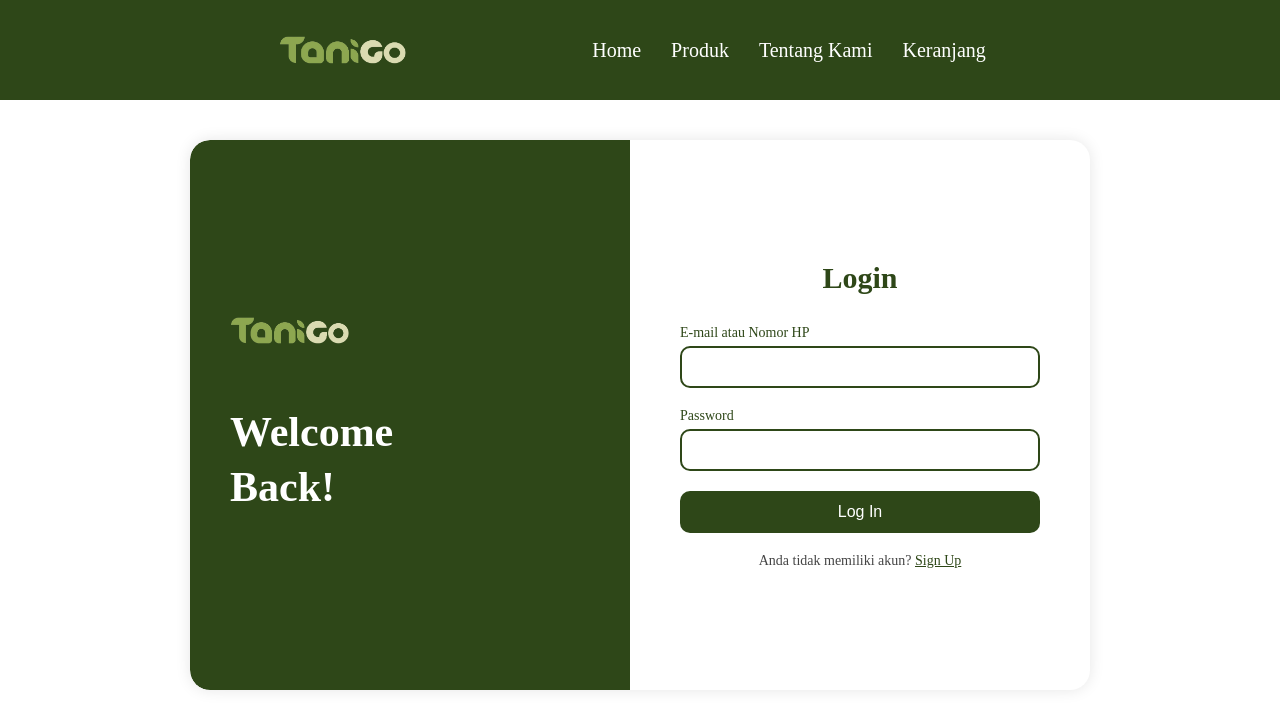
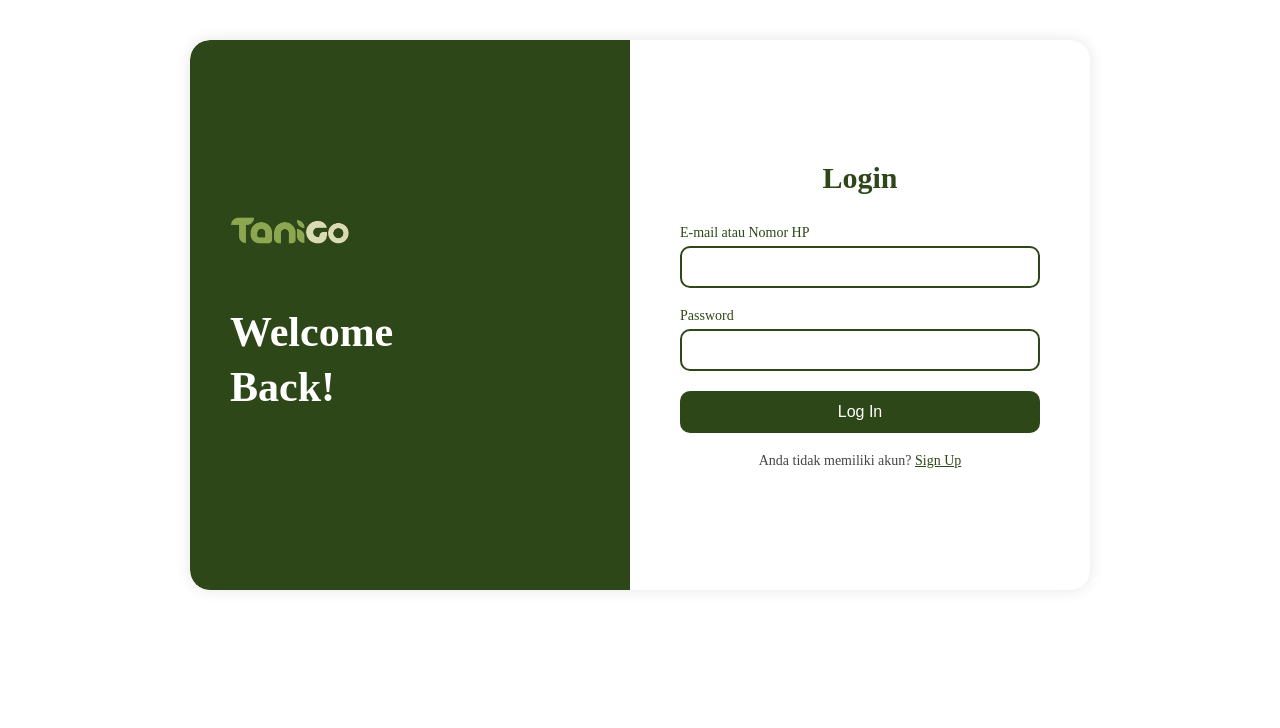
Before and after one commit to gaidasalsaa/TaniGo-web, a plain HTML site: page login.html in a window 1280 px wide. Drawn offline with Linux system fonts and the light colour scheme.

Commit message:
ubah login

```diff
--- a/login.html
+++ b/login.html
@@ -4,24 +4,6 @@
         <link rel="stylesheet" href="style.css" />
     </head>
     <body>
-        <div class="navbar-container">
-            <ul class="ul-navbar">
-                <img src="TaniGo_logo.png" class="img-logo">
-                <li class="li-navbar">
-                    <a href="hello.html" class="a-navbar">Home</a>
-                </li>
-                <li class="li-navbar">
-                    <a href="produk.html" class="a-navbar">Produk</a>
-                </li>
-                <li class="li-navbar">
-                    <a href="tentang.html" class="a-navbar">Tentang Kami</a>
-                </li>
-                <li class="li-navbar">
-                    <a href="keranjang.html" class="a-navbar">Keranjang</a>
-                </li>
-            </ul>
-        </div>
-
         <div class="login-container" id="login">
             <div class="login-left">
                 <img src="TaniGo_logo.png" alt="TaniGo Logo" class="logo">
```
